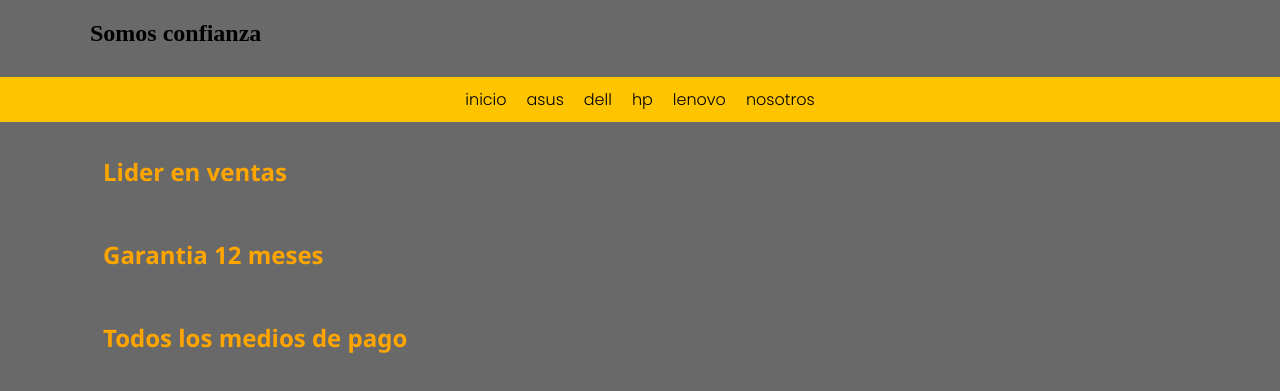
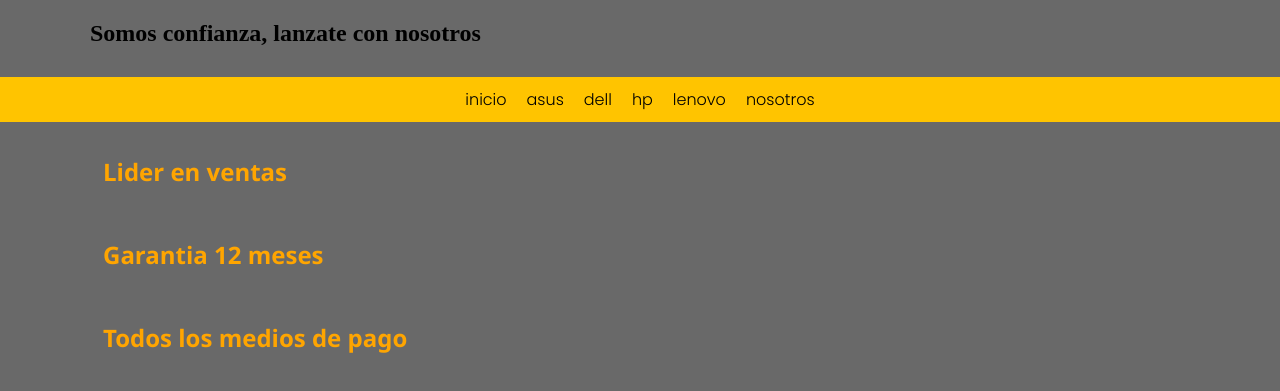
Before and after one commit to EmilianoAlonso023/proyectoEmiliano, a plain HTML site: page index.html in a window 1280 px wide. Shown: the top 391 px of the page. Drawn offline with nearby package versions, Linux system fonts and the light colour scheme.

Commit message:
modificacion

```diff
--- a/index.html
+++ b/index.html
@@ -10,7 +10,7 @@
     <title>notebookhd</title>
 </head>
 <body>
-    <h2>Somos confianza</h2>
+    <h2>Somos confianza, lanzate con nosotros</h2>
      <header class="flex">
          <nav class="contenedor">
              <ul>
```
